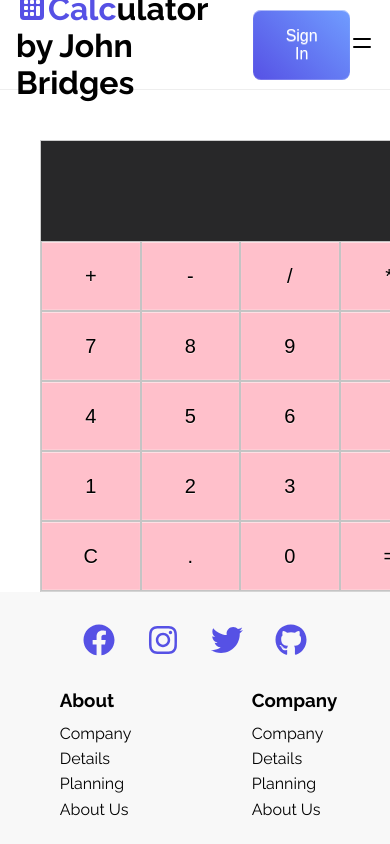
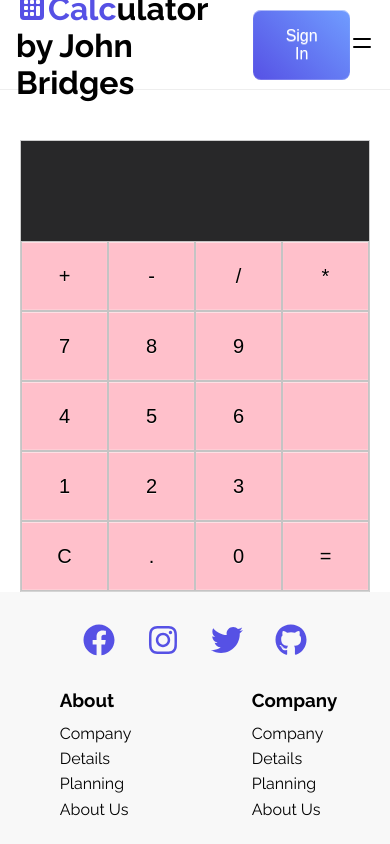
Before and after one commit to jbridges373/My-Calculator-CodeAlong, a React (Create React App) app: page / in a window 390 px wide. Shown: the top 844 px of the page. Built offline with nearby package versions, Linux system fonts and the light colour scheme.

Commit message:
seventh commit

```diff
--- a/src/components/calculator/Calc.css
+++ b/src/components/calculator/Calc.css
@@ -68,8 +68,8 @@
       justify-content: center;
       align-items: center;
       top: 50%;
-      left: 40px;
+      left: 20px;
       transform: translate(-50%, -50%);
-      width: 400px;
+      width: 350px;
     }
   }
```
